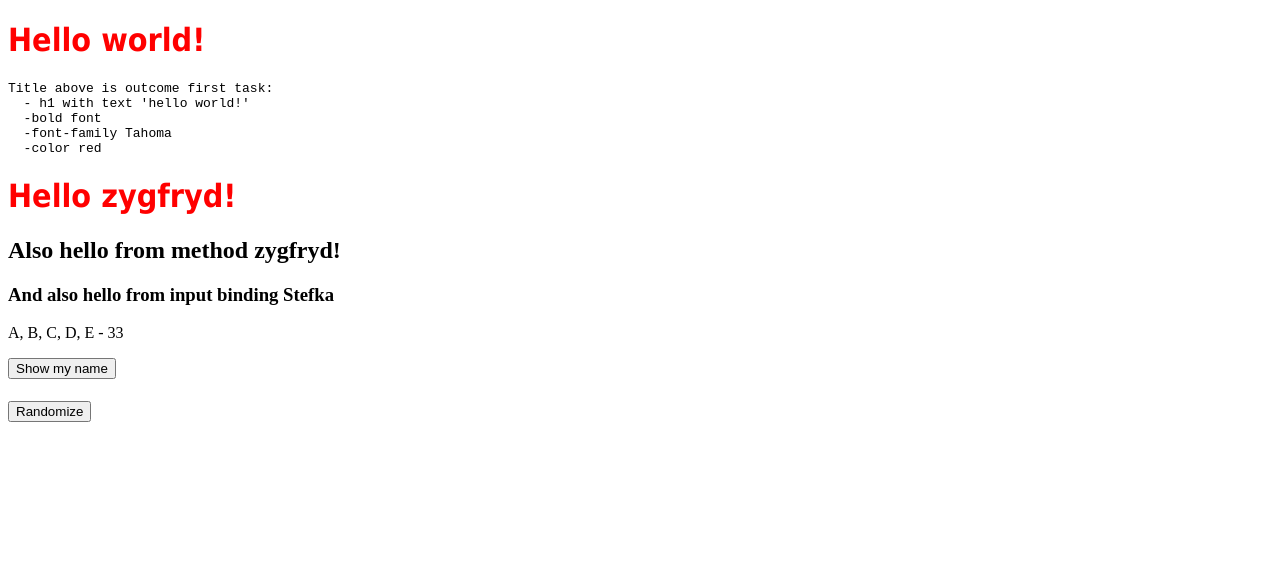
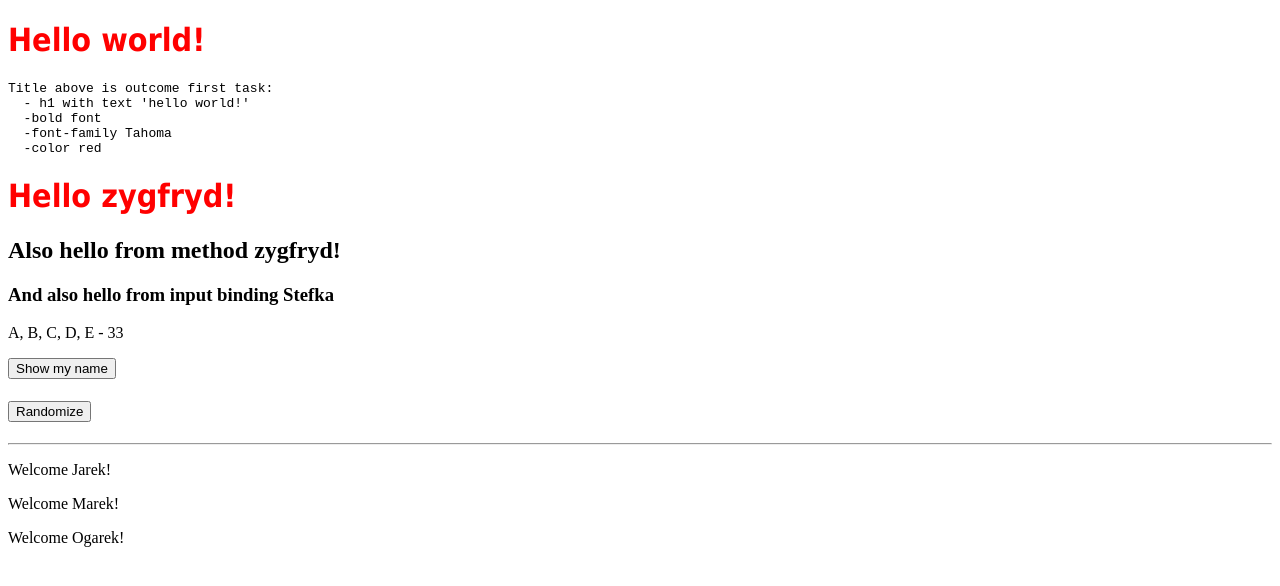
Before and after one commit to bmalvo/angular-megak, an Angular app in the folder HelloApp/: page / in a window 1280 px wide. Shown: the top 586 px of the page. Built offline with nearby package versions, Linux system fonts and the light colour scheme.

Commit message:
task 1: create component Welcome

```diff
--- a/HelloApp/src/app/app.component.html
+++ b/HelloApp/src/app/app.component.html
@@ -7,10 +7,12 @@
 
 
 <app-hello [name] = 'getName()' [users]="users" [amount] ="33"/>
-
 <app-name-displayer name="Bogusław"/>
-
 <app-parent />
+<hr>
+<app-welcome who="Jarek"/>
+<app-welcome who="Marek"/>
+<app-welcome who="Ogarek"/>
 
 
 <router-outlet />
--- a/HelloApp/src/app/app.component.ts
+++ b/HelloApp/src/app/app.component.ts
@@ -3,11 +3,12 @@ import { RouterOutlet } from '@angular/router';
 import { HelloComponent } from './hello/hello.component';
 import { NameDisplayerComponent } from './name-displayer/name-displayer.component';
 import { ParentComponent } from './parent/parent.component';
+import { WelcomeComponent } from './welcome/welcome.component';
 
 @Component({
   selector: 'app-root',
   standalone: true,
-  imports: [RouterOutlet, HelloComponent, NameDisplayerComponent, ParentComponent],
+  imports: [RouterOutlet, HelloComponent, NameDisplayerComponent, ParentComponent, WelcomeComponent],
   templateUrl: './app.component.html',
   styleUrl: './app.component.scss'
 })
--- /dev/null
+++ b/HelloApp/src/app/welcome/welcome.component.html
@@ -0,0 +1 @@
+<p>Welcome {{who}}!</p>
--- /dev/null
+++ b/HelloApp/src/app/welcome/welcome.component.ts
@@ -0,0 +1,15 @@
+import { Component, Input } from '@angular/core';
+
+@Component({
+  selector: 'app-welcome',
+  standalone: true,
+  imports: [],
+  templateUrl: './welcome.component.html',
+  styleUrl: './welcome.component.scss'
+})
+export class WelcomeComponent {
+
+  @Input()
+  who: string = '';
+
+}
```
Also changed, not shown: HelloApp/src/app/welcome/welcome.component.scss (added), 1 other file (tests, documents, lock files or other folders).
